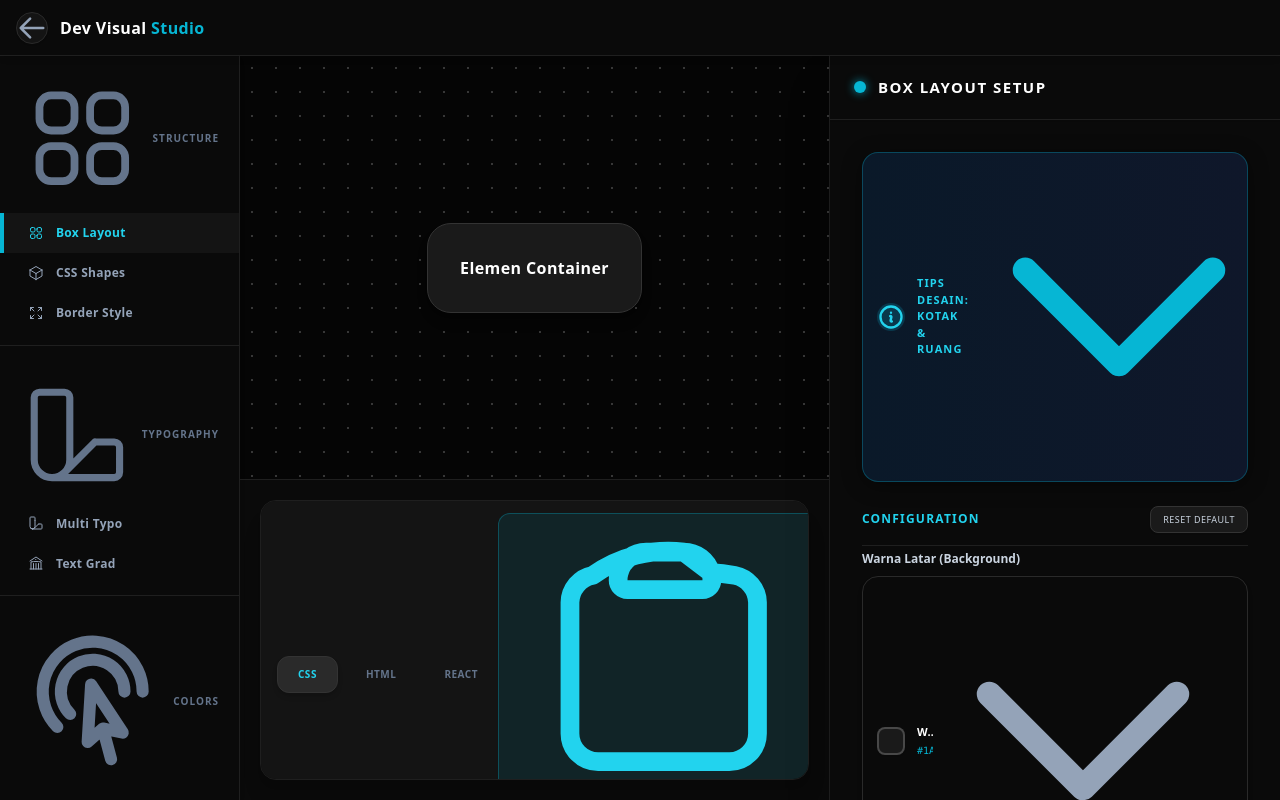
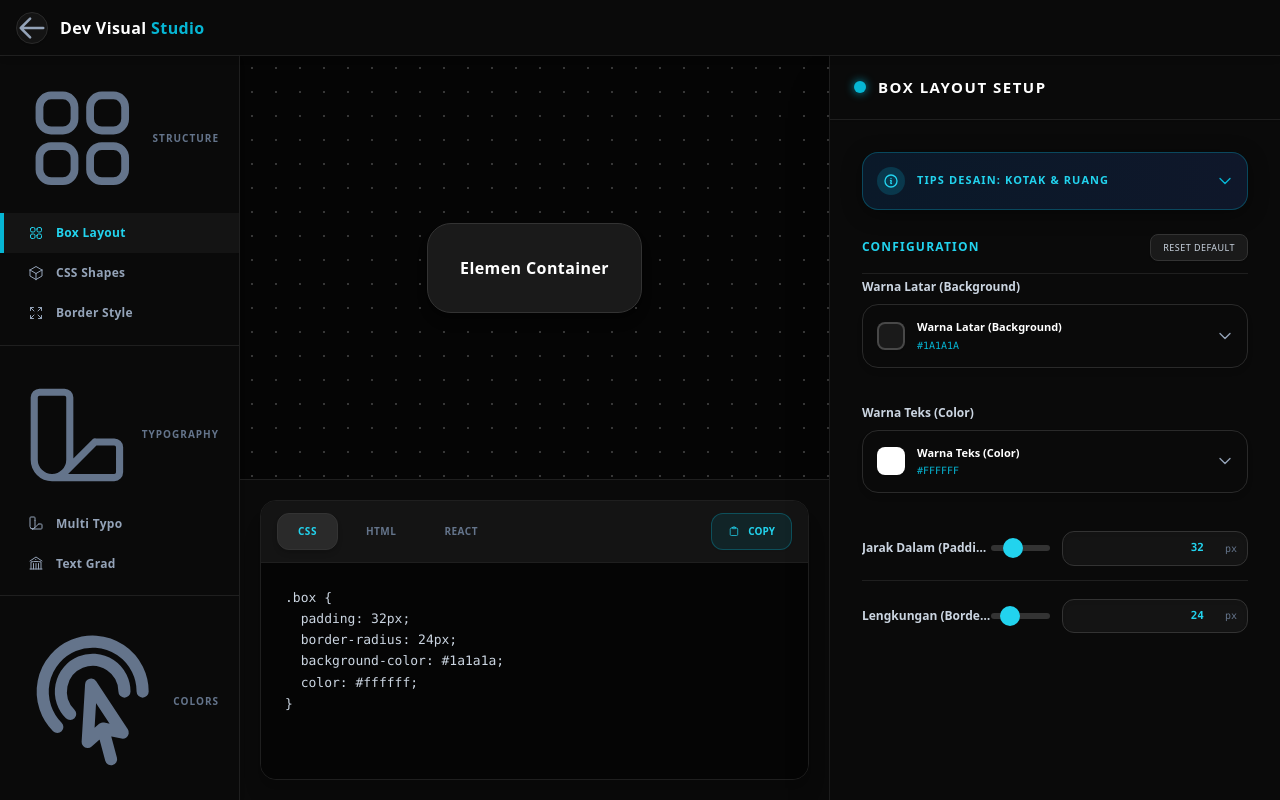
Before and after one commit to Rafli161102/CV-MRR, a Next.js app: page /css-studio in a window 1280 px wide. Built offline with nearby package versions, Linux system fonts and the light colour scheme.

Commit message:
Update ui.jsx

```diff
--- a/src/app/css-studio/_components/ui.jsx
+++ b/src/app/css-studio/_components/ui.jsx
@@ -86,10 +86,10 @@ export const PluginTip = ({ text, title = "TUTORIAL PENGGUNAAN" }) => {
     <div className="bg-gradient-to-r from-[#0a1929] to-[#0f172a] border border-cyan-500/30 rounded-2xl overflow-hidden mb-6 shadow-[0_4px_20px_rgba(0,0,0,0.4)]">
        <div className="flex items-center justify-between p-3.5 cursor-pointer hover:bg-white/5 transition-colors" onClick={() => setIsOpen(!isOpen)}>
           <div className="flex items-center gap-3">
-             <div className="w-7 h-7 rounded-full bg-cyan-500/20 flex items-center justify-center text-cyan-400 shrink-0"><Icons.Info /></div>
+             <div className="w-6 h-6 sm:w-7 sm:h-7 rounded-full bg-cyan-500/20 flex items-center justify-center text-cyan-400 shrink-0"><div className="w-3 h-3 sm:w-4 sm:h-4"><Icons.Info /></div></div>
              <span className="text-[10px] sm:text-[11px] font-black text-cyan-400 uppercase tracking-widest">{title}</span>
           </div>
-          <div className={`text-cyan-500 transition-transform duration-300 shrink-0 ${isOpen ? 'rotate-180' : ''}`}><Icons.ChevronDown /></div>
+          <div className={`w-4 h-4 text-cyan-500 transition-transform duration-300 shrink-0 ${isOpen ? 'rotate-180' : ''}`}><Icons.ChevronDown /></div>
        </div>
        <div className={`transition-all duration-300 ease-in-out px-4 overflow-hidden ${isOpen ? 'max-h-60 pb-4 opacity-100' : 'max-h-0 opacity-0'}`}>
          <div className="w-full h-px bg-cyan-500/20 mb-3"></div>
@@ -123,7 +123,7 @@ export const FigmaSlider = ({ label, min, max, step = 1, value, onChange, unit =
   );
 };
 
-// FIX BUG MUTLAK: Mengubah Absolute Picker menjadi Accordion (Mendorong Konten)
+// FIX BUG IKON RAKSASA: Membatasi ukuran <Icons.ChevronDown /> menjadi w-4 h-4 shrink-0
 export const FigmaColorPicker = ({ label, hexValue, onChange }) => {
   const [isOpen, setIsOpen] = useState(false);
   const safeHexVal = hexValue || '#ffffff';
@@ -135,7 +135,7 @@ export const FigmaColorPicker = ({ label, hexValue, onChange }) => {
     setHsl(newHsl); onChange(hslToHex(newHsl.h, newHsl.s, newHsl.l));
   };
   return (
-    <div className="mb-5">
+    <div className="mb-5 relative z-40">
       <div className="flex justify-between items-center mb-2">
          <label className="text-[11px] sm:text-[12px] font-bold text-slate-300 truncate">{label}</label>
       </div>
@@ -148,10 +148,9 @@ export const FigmaColorPicker = ({ label, hexValue, onChange }) => {
                <span className="text-[10px] font-mono text-cyan-500 uppercase mt-0.5">{safeHexVal}</span>
             </div>
           </div>
-          <div className={`text-slate-400 shrink-0 transition-transform duration-300 ${isOpen ? 'rotate-180' : ''}`}><Icons.ChevronDown /></div>
+          <div className={`w-4 h-4 text-slate-400 shrink-0 transition-transform duration-300 ${isOpen ? 'rotate-180' : ''}`}><Icons.ChevronDown /></div>
         </div>
 
-        {/* Accordion Body: Tidak pakai absolute, jadi aman di-scroll! */}
         <div className={`transition-all duration-300 ease-in-out bg-[#141414] ${isOpen ? 'max-h-[500px] border-t border-[#2a2a2a] p-4 sm:p-5 opacity-100' : 'max-h-0 opacity-0 overflow-hidden'}`}>
            <div className={`${isOpen ? 'block' : 'hidden'}`}>
               <div className="space-y-4">
@@ -191,18 +190,18 @@ export const FigmaTextInput = ({ label, value, onChange, placeholder = "Ketik se
   </div>
 );
 
-// FIX BUG MUTLAK: Mengubah Absolute Dropdown menjadi Accordion (Mendorong Konten)
+// FIX BUG IKON RAKSASA: Membatasi ukuran <Icons.ChevronDown /> menjadi w-4 h-4 shrink-0
 export const FigmaCustomDropdown = ({ label, groups = {}, value, onChange }) => {
   const [isOpen, setIsOpen] = useState(false);
   let currentName = value || 'Select...';
   for (const group in groups) { const found = groups[group].find(opt => opt.val === value); if (found) { currentName = found.name; break; } }
   return (
-    <div className="mb-5">
+    <div className="mb-5 relative z-40">
       <label className="text-[11px] sm:text-[12px] font-bold text-slate-300 block mb-2 truncate">{label}</label>
       <div className="bg-[#0a0a0a] border border-[#2a2a2a] rounded-2xl shadow-md transition-all duration-300 overflow-hidden">
         <div onClick={() => setIsOpen(!isOpen)} className="w-full px-5 py-4 flex justify-between items-center cursor-pointer hover:bg-[#141414] transition-colors">
           <span className="text-[12px] text-white font-mono font-bold truncate pr-4">{currentName}</span>
-          <div className={`text-slate-400 shrink-0 transition-transform duration-300 ${isOpen ? 'rotate-180' : ''}`}><Icons.ChevronDown /></div>
+          <div className={`w-4 h-4 text-slate-400 shrink-0 transition-transform duration-300 ${isOpen ? 'rotate-180' : ''}`}><Icons.ChevronDown /></div>
         </div>
         <div className={`transition-all duration-300 ease-in-out bg-[#141414] ${isOpen ? 'max-h-[300px] overflow-y-auto custom-scroll border-t border-[#2a2a2a] opacity-100' : 'max-h-0 opacity-0 overflow-hidden'}`}>
           {Object.entries(groups).map(([groupName, options]) => (
@@ -233,7 +232,7 @@ export const CodeOutput = ({ cssCode, htmlCode, jsxCode, isMobileTab }) => {
              ))}
           </div>
           <button onClick={handleCopy} className="flex items-center gap-2 px-4 py-2.5 rounded-xl bg-cyan-500/10 border border-cyan-500/30 text-cyan-400 hover:bg-cyan-500 hover:text-black transition-all text-[10px] font-black uppercase shrink-0 shadow-sm">
-            {copied ? <><Icons.Check /> Copied</> : <><Icons.Copy /> Copy</>}
+            <div className="w-3 h-3">{copied ? <Icons.Check /> : <Icons.Copy />}</div> {copied ? 'Copied' : 'Copy'}
           </button>
        </div>
        <div className={`p-6 overflow-y-auto flex-grow bg-[#050505] custom-scroll ${isMobileTab ? 'pb-32' : ''}`}>
@@ -280,7 +279,6 @@ export const WorkspaceLayout = ({ name, controls, preview, cssOutput, htmlOutput
             </div>
          </div>
          <div className="flex-1 overflow-y-auto custom-scroll relative bg-[#0a0a0a]">
-            {/* Ditambahkan pb-32 agar bisa di scroll ke paling bawah di HP */}
             <div className={`p-6 lg:p-8 pb-32 lg:pb-12 ${mobileTab === 'design' ? 'block animate-slide-up' : 'hidden'}`}>{controls}</div>
             <div className={`h-full lg:hidden ${mobileTab === 'code' ? 'block animate-slide-up' : 'hidden'}`}><CodeOutput cssCode={cssOutput} htmlCode={htmlOutput} jsxCode={jsxOutput} isMobileTab={true} /></div>
          </div>
```
